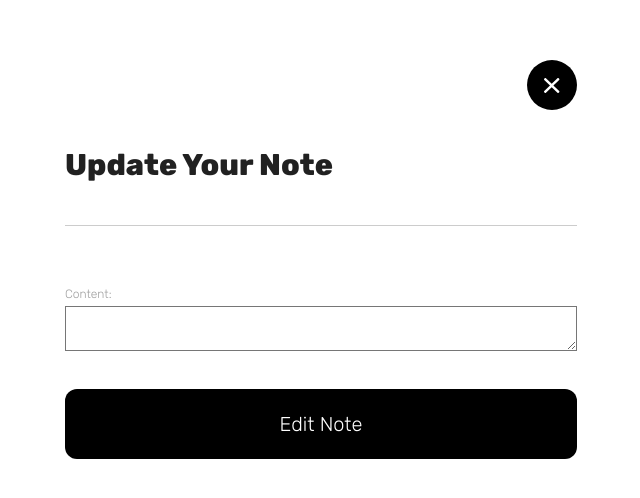
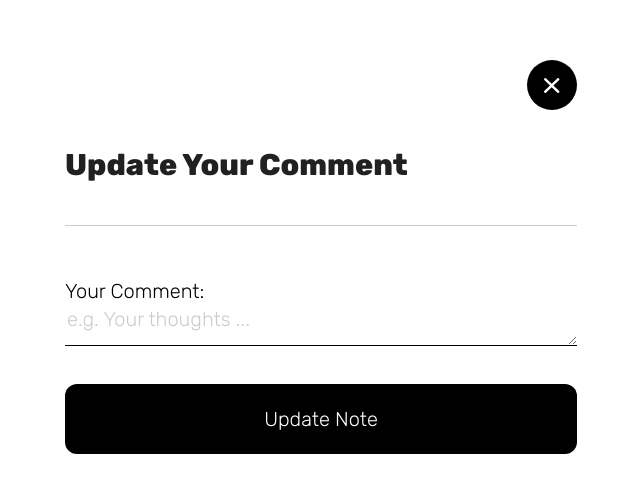
Before and after one commit to una-ada/SEIR517-Proj3-Group3, a Django app: page /note/1/update/ in a window 1280 px wide. Shown: the top 498 px of the page, without its empty margins (319-959 px from the left). Run offline with Django 3.2, Linux system fonts and the light colour scheme; a user stored in the database is signed in; tables that the repository leaves empty hold one stand-in row (values such as "Sample post").

Commit message:
feat(style): update notes view (#49)
* style the navbar

* style Detail Page

* style diary entry update page

* style the update notes page

Co-authored-by: Muhammad Durrani <bbangdurrani@muhammads-mbp.home>

```diff
--- a/main_app/templates/main_app/note_form.html
+++ b/main_app/templates/main_app/note_form.html
@@ -12,15 +12,26 @@
     </a>
   </nav>
   {% if object %}
-  <h1 id="tripTitleDetail">Update Your Note</h1>
+  <h1 id="tripTitleDetail">Update Your Comment</h1>
   {% else %}
-  <h1 id="tripTitleDetail">Add Your Note</h1>
+  <h1 id="tripTitleDetail">Add Your Comment</h1>
   {% endif %}
   <div class="formLineBreaker"></div>
   <form action="" method="post" class="formBlock">
     {% csrf_token %}
-    {{ note_form.as_p }}
-    <input type="submit" class="submitButton" value="Edit Note"/>
+    <!-- {{ note_form.as_p }} -->
+    <p>
+      <label for="id_content" class="dateLabel">Your Comment:</label>
+      <textarea name="content"
+       cols="40"
+       rows="10"
+       required=""
+       id="id_content"
+       class="textAreaContent"
+       placeholder="e.g. Your thoughts ..."
+      ></textarea>
+    </p>
+    <input type="submit" class="submitButton" value="Update Note"/>
   </form>
 </main>
 {% endblock content %}
```
